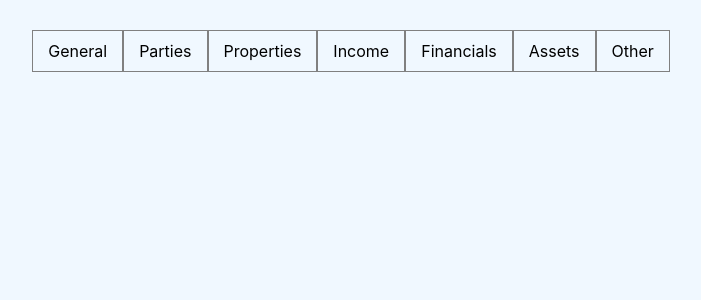
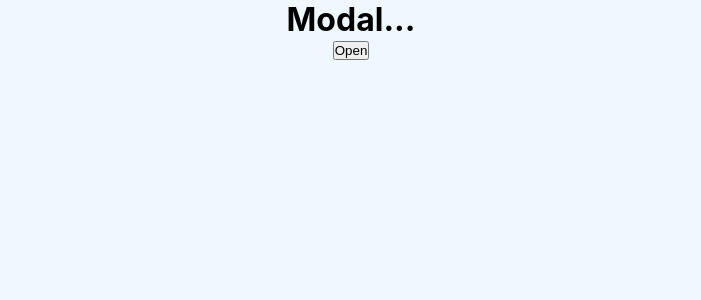
Before and after one commit to VTU9730/small-projects, a React (Create React App) app: page / in a window 1280 px wide. Shown: the top 300 px of the page, without its empty margins (289-990 px from the left). Built offline with nearby package versions, Linux system fonts and the light colour scheme.

Commit message:
modal-added

```diff
--- a/src/App.js
+++ b/src/App.js
@@ -10,6 +10,7 @@ import QrCodeComponent from './components/QrCodeComponent';
 import Theme from './components/Theme';
 import ScroleIndicator from './components/ScrolIndicator'
 import CustomTabs from './components/CustomTabs';
+import Modal from './components/Modal';
 function App() {
   return (
     <div className='app'>
@@ -22,7 +23,8 @@ function App() {
       {/* <QrCodeComponent /> */}
       {/* <Theme /> */}
       {/* <ScroleIndicator /> */}
-      <CustomTabs />
+      {/* <CustomTabs /> */}
+      <Modal />
     </div>
   );
 }
--- /dev/null
+++ b/src/components/Modal.js
@@ -0,0 +1,35 @@
+import { useState } from "react";
+
+const Modal = () => {
+  const [showModal, setShowModal] = useState(false);
+  const handleClick = () => {
+    setShowModal(!showModal);
+    console.log(showModal);
+  };
+  return (
+    <div className="modal-container">
+      <h1>Modal...</h1>
+      <button onClick={() => handleClick()}>Open</button>
+      {showModal && (
+        <div className="modal">
+          <div>
+            <div>
+              <span>Headerdjkhskjhdjbhdnkjfnsdkjnfkjs</span>
+            </div>
+            <hr></hr>
+            <div>
+              <span>Body</span>
+            </div>
+            <hr></hr>
+            <div>
+              <span>Footer</span>
+            </div>
+          </div>
+          <a onClick={() => handleClick()}>X</a>
+        </div>
+      )}
+    </div>
+  );
+};
+
+export default Modal;
--- a/src/style.css
+++ b/src/style.css
@@ -157,3 +157,21 @@
 .tab-name:hover{
     background-color: rgb(229, 241, 252);
 }
+
+/* Modal */
+.modal-container{
+    width:100vw;
+    height:100vh;
+    background-color: aliceblue;
+    text-align: center;
+}
+
+.modal{
+    display: flex;
+    justify-content:space-between;
+    border: solid 1px grey;
+    max-width: 400px;
+    margin: auto;
+    padding: 10px;
+    margin: 30px auto;
+}
```
